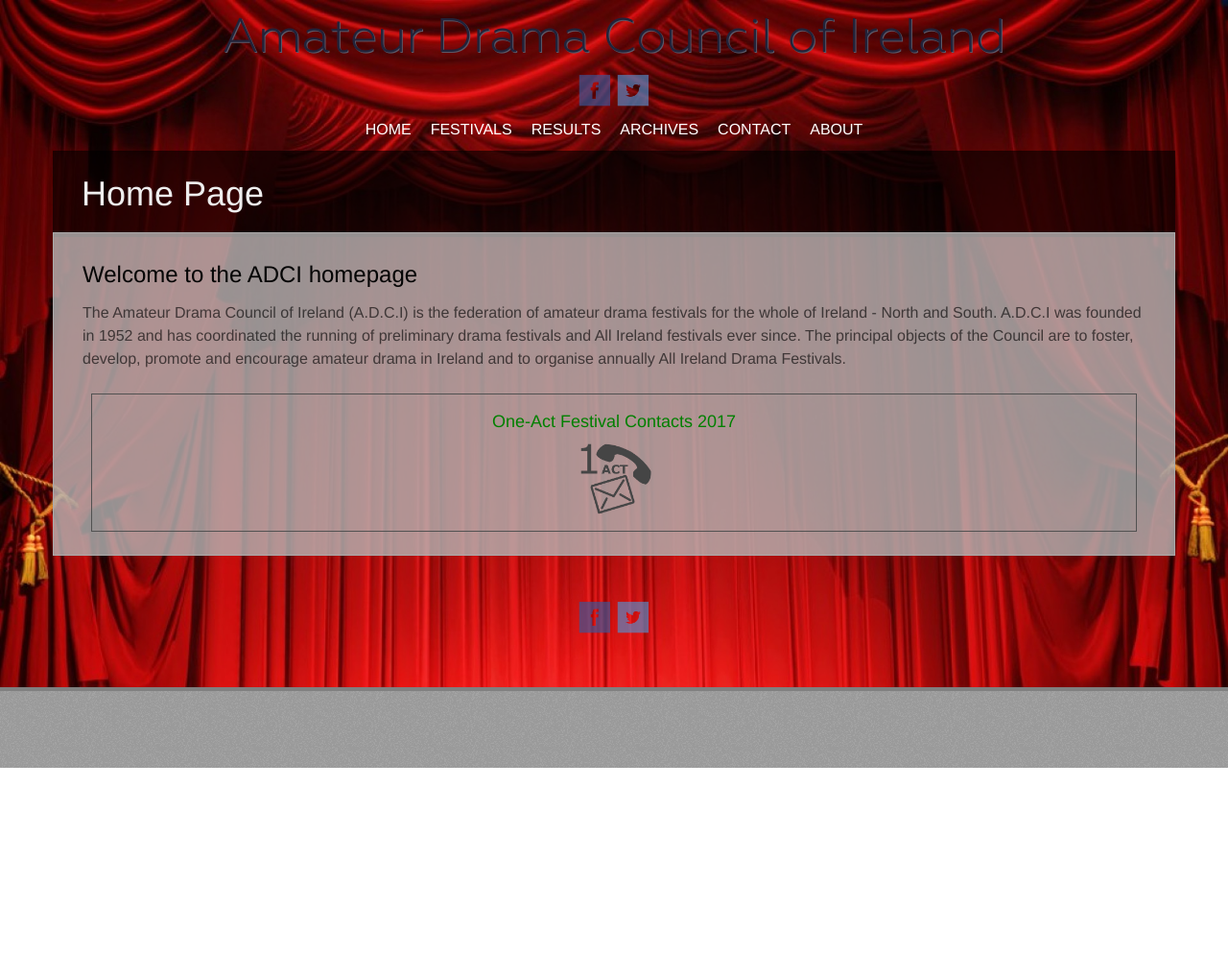
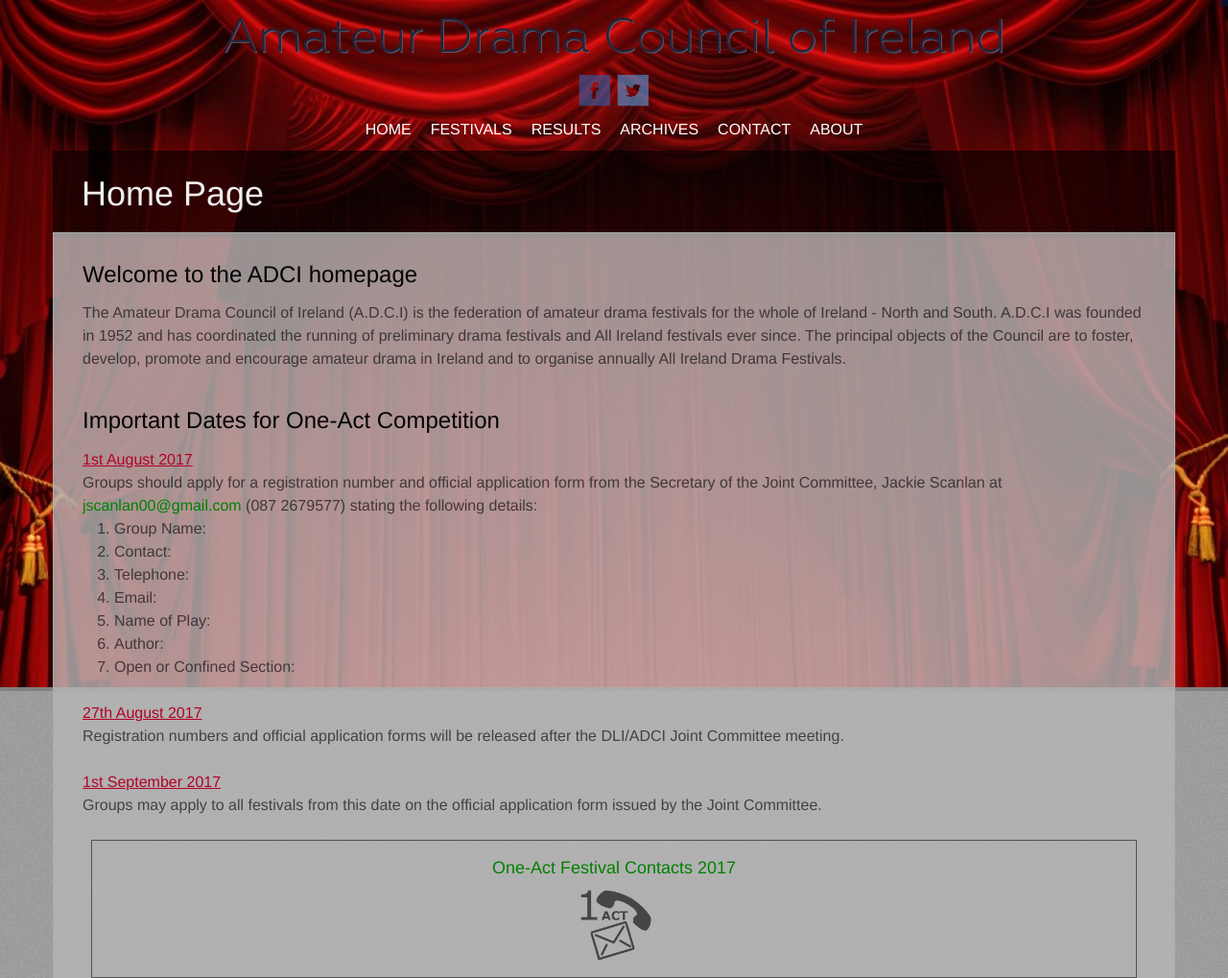
Before and after one commit to hanleyt/ADCI, a plain HTML site: page index.html in a window 1280 px wide. Shown: the top 1019 px of the page at 96% size. Before the commit the page ends 800 px from the top, so only its background shows below. Drawn offline with Linux system fonts and the light colour scheme.

Commit message:
update one act festial contacts

```diff
--- a/index.html
+++ b/index.html
@@ -54,6 +54,48 @@
                 Ireland and to organise annually All Ireland Drama Festivals.</p>
         </article>
 
+
+        <article>
+            <h5 class="article-header">Important Dates for One-Act Competition</h5>
+            <div>
+                <p style="margin-bottom: 0px">
+                    <span style="color: #b30227;text-decoration: underline">1st August 2017</span><br>
+                    Groups should apply for a registration number and official application form from the Secretary
+                    of
+                    the
+                    Joint Committee, Jackie Scanlan at <a href="mailto:jscanlan00@gmail.com" target="_top">jscanlan00@gmail.com</a>
+                    (087 2679577) stating the following details:
+                </p>
+                <ol style="color: rgba(4, 4, 4, 0.64);">
+                    <li>Group Name:</li>
+                    <li>Contact:</li>
+                    <li>Telephone:</li>
+                    <li>Email:</li>
+                    <li>Name of Play:</li>
+                    <li>Author:</li>
+                    <li>Open or Confined Section:</li>
+                </ol>
+            </div>
+
+            <div>
+                <p>
+                    <span style="color: #b30227;text-decoration: underline">27th August 2017</span><br>
+                    Registration numbers and official application forms will be released after the DLI/ADCI
+                    Joint Committee meeting.
+                </p>
+            </div>
+
+            <div>
+                <p>
+                    <span style="color: #b30227;text-decoration: underline">1st September 2017</span><br>
+                    Groups may apply to all festivals from this date on the official application form
+                    issued by the Joint Committee.
+                </p>
+            </div>
+
+        </article>
+
+
         <a href="/doc/2017/OneActContacts2017.pdf">
             <div class="widget">
                 <h5>One-Act Festival Contacts 2017</h5>
```
Also changed, not shown: 1 other file.
